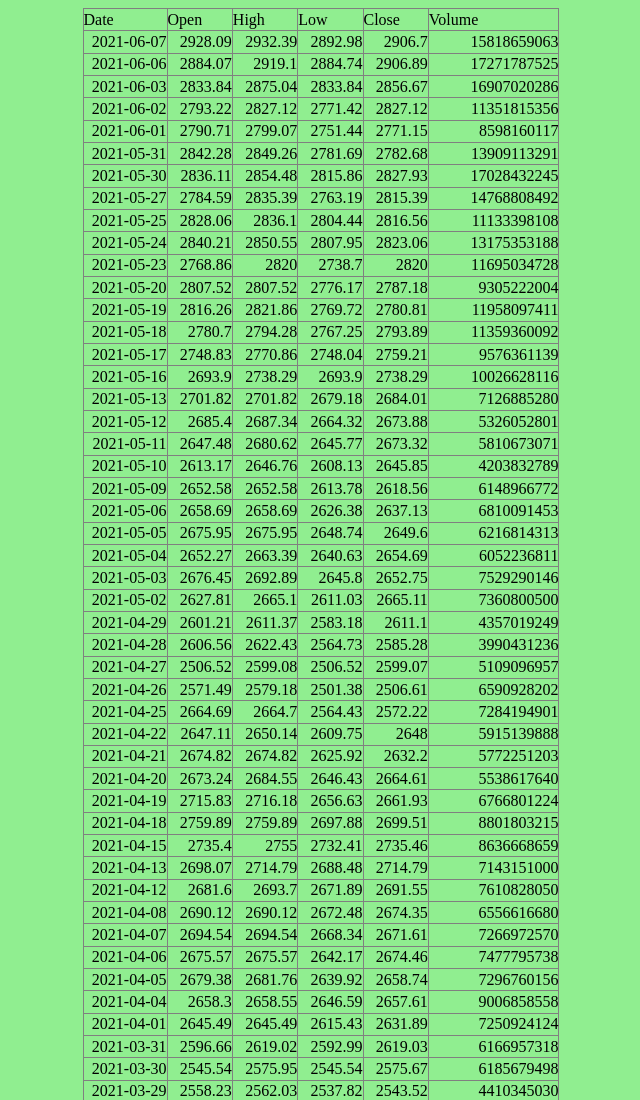
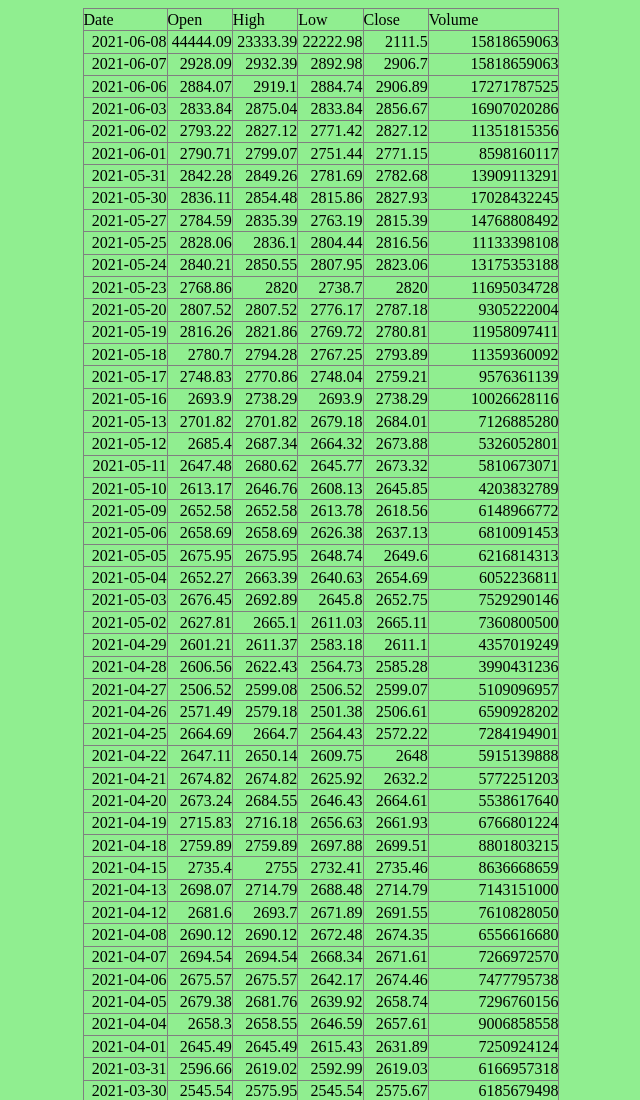
Before and after one commit to shnkyr/NEPSE, a plain HTML site: page index.html in a window 1280 px wide. Shown: the top 1100 px of the page, without its empty margins (319-959 px from the left). Drawn offline with Linux system fonts and the light colour scheme.

Commit message:
Update index.html

```diff
--- a/index.html
+++ b/index.html
@@ -2,7 +2,7 @@
 <html>
 <head>
 	<meta charset="utf-8">
-	<title>NEPSE STREET DATA</title>
+	<title>Source: NEPSE STREET DATA</title>
 </head>
 <body bgcolor="lightgreen">
 
@@ -34,6 +34,14 @@
 
 
 
+	<tr height="21" style="height:16.0pt">
+  <td height="21" class="xl66" align="right" style="height:16.0pt">2021-06-08</td>
+  <td class="xl65" align="right">44444.09</td>
+  <td class="xl65" align="right">23333.39</td>
+  <td class="xl65" align="right">22222.98</td>
+  <td class="xl65" align="right">2111.5</td>
+  <td class="xl65" align="right">15818659063</td>
+ </tr>
 
 	<tr height="21" style="height:16.0pt">
   <td height="21" class="xl66" align="right" style="height:16.0pt">2021-06-07</td>
```
